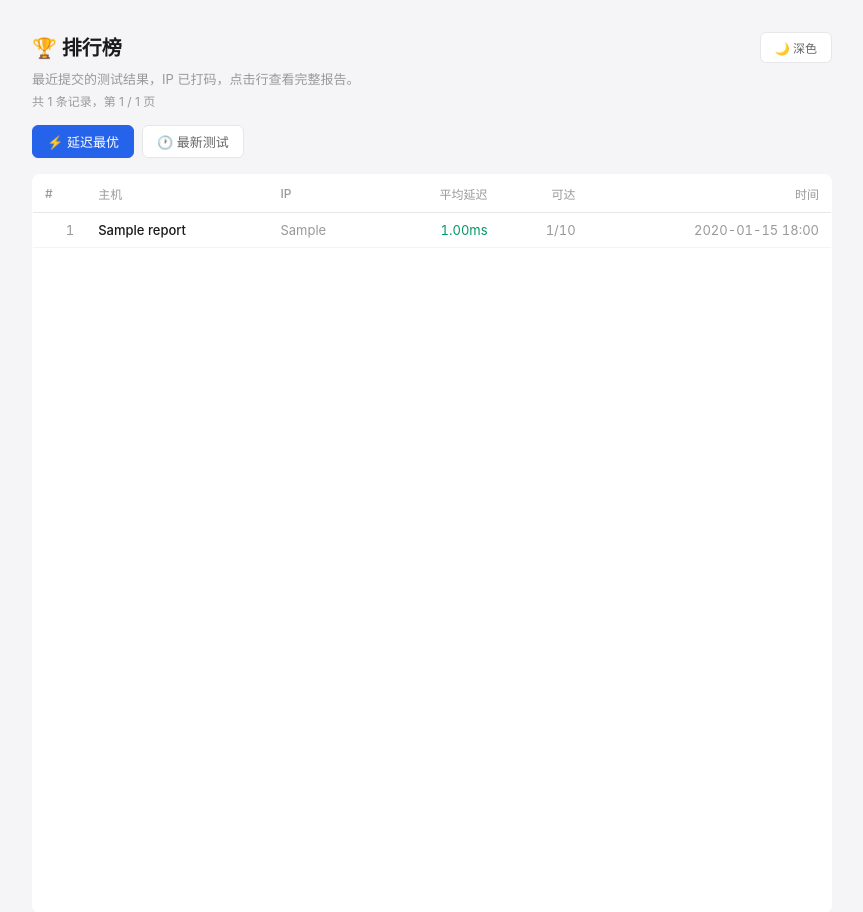
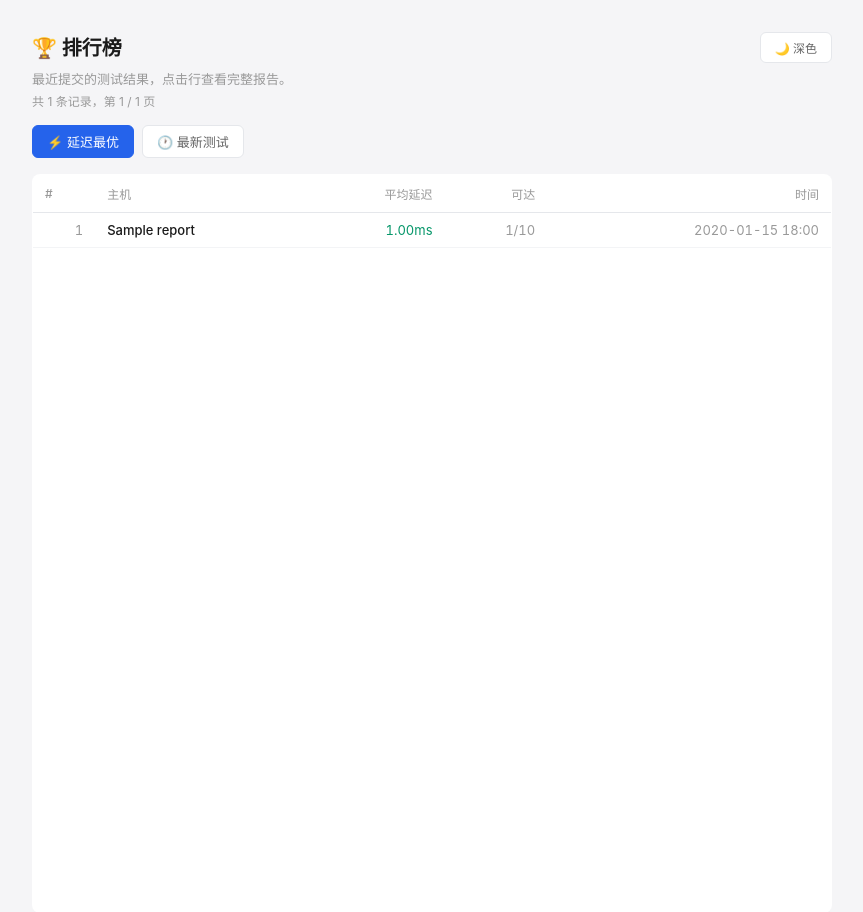
Before and after one commit to se-tang/TCPbench, a FastAPI app: page /leaderboard in a window 1280 px wide. Shown: the top 912 px of the page, without its empty margins (208-1071 px from the left). Run offline with FastAPI, Linux system fonts and the light colour scheme; tables that the repository leaves empty hold one stand-in row (values such as "Sample post").

Commit message:
cleanup: remove IP column from leaderboard, update privacy text

```diff
--- a/backend/templates/index.html
+++ b/backend/templates/index.html
@@ -75,7 +75,7 @@
   <ul>
     <li><b>测试范围</b>：覆盖约 60 个全球主流站点，对 443 端口进行 TCP 握手延迟测试，每站点采样 60 次，兼顾速度与结果稳定性</li>
     <li><b>零依赖</b>：纯 Bash 实现，基于 <code>/dev/tcp</code> 完成计时，无需在 VPS 上安装 Python 或任何第三方工具</li>
-    <li><b>隐私保护</b>：上传前自动对 IP 后两段做打码处理（如 <code>1.2.*.*</code>），服务端不保存完整 IP</li>
+    <li><b>隐私保护</b>：脚本在本地执行，不上传任何敏感信息</li>
     <li><b>透明可信</b>：脚本源码完全公开，建议执行前先查看内容，不放心可以逐行核对再运行</li>
   </ul>
 
--- a/backend/templates/leaderboard.html
+++ b/backend/templates/leaderboard.html
@@ -56,7 +56,7 @@ html[data-theme="dark"] .pager .current{background:#2563eb;color:#fff}
     <h1>🏆 排行榜</h1>
     <button class="theme-btn" id="themeBtn">🌙 深色</button>
   </div>
-  <p class="sub">最近提交的测试结果，IP 已打码，点击行查看完整报告。</p>
+  <p class="sub">最近提交的测试结果，点击行查看完整报告。</p>
   <p class="count">共 {{ total_count }} 条记录，第 {{ page }} / {{ total_pages }} 页</p>
 
   <div class="tabs">
@@ -70,7 +70,6 @@ html[data-theme="dark"] .pager .current{background:#2563eb;color:#fff}
       <tr>
         <th>#</th>
         <th>主机</th>
-        <th>IP</th>
         <th class="num">平均延迟</th>
         <th class="num">可达</th>
         <th class="num">时间</th>
@@ -81,7 +80,7 @@ html[data-theme="dark"] .pager .current{background:#2563eb;color:#fff}
       <tr>
         <td class="num" style="color:#999">{{ it.rank }}</td>
         <td><a class="row-link" href="/r/{{ it.id }}">{{ it.hostname }}</a></td>
-        <td style="color:#999">{{ it.ip_masked }}</td>
+
         <td class="num {{ it.cls }}">{{ "%.2f"|format(it.avg_all) + "ms" if it.avg_all is not none else "—" }}</td>
         <td class="num" style="color:#999">{{ it.reachable }}/{{ it.total }}</td>
         <td class="num" style="color:#999">{{ it.submitted_at_str }}</td>
@@ -90,7 +89,7 @@ html[data-theme="dark"] .pager .current{background:#2563eb;color:#fff}
       {% set filler_count = 20 - items|length %}
       {% if filler_count > 0 %}
         {% for _ in range(filler_count) %}
-        <tr class="filler"><td colspan="6">&nbsp;</td></tr>
+        <tr class="filler"><td colspan="5">&nbsp;</td></tr>
         {% endfor %}
       {% endif %}
     </tbody>
```
